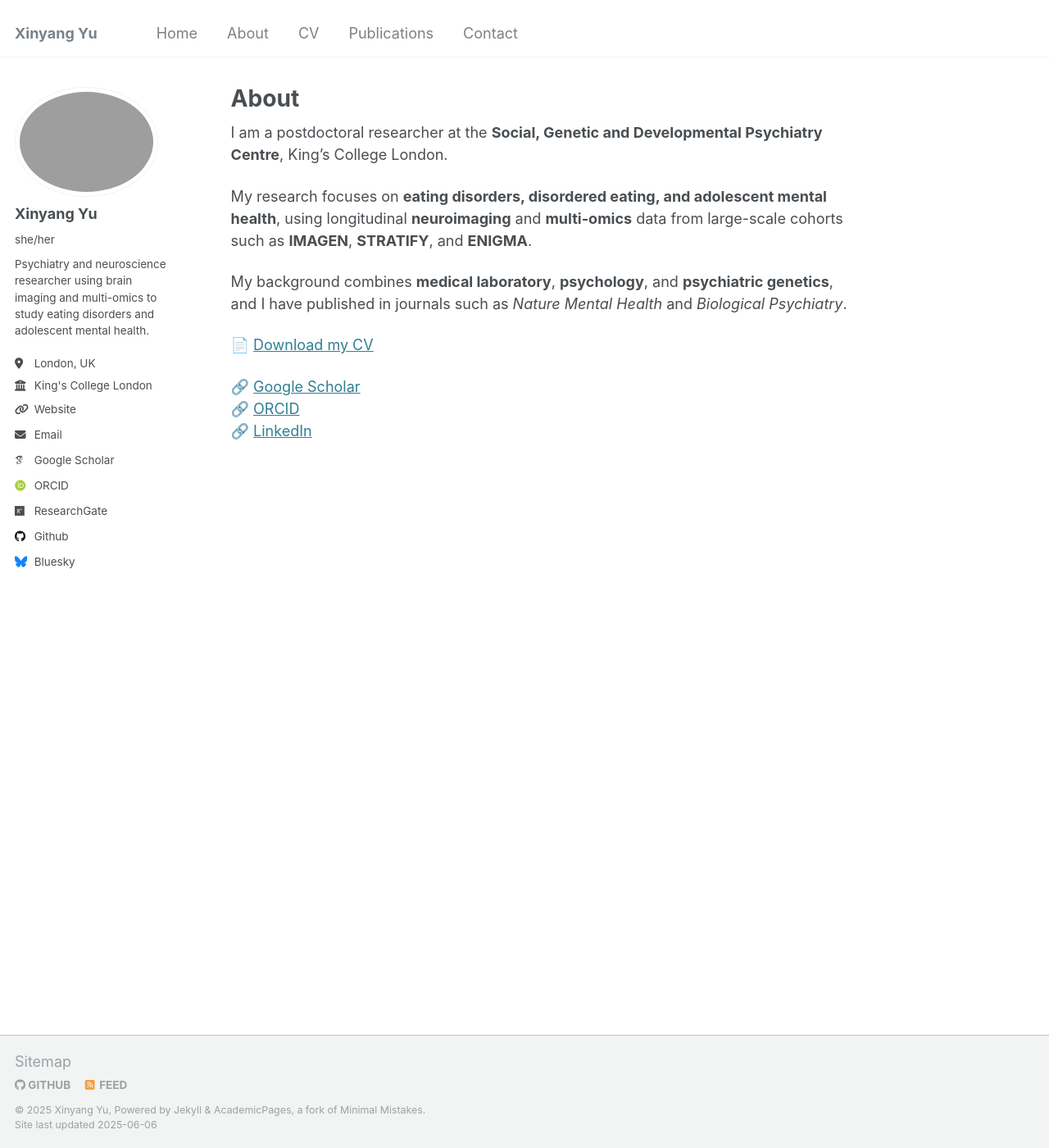
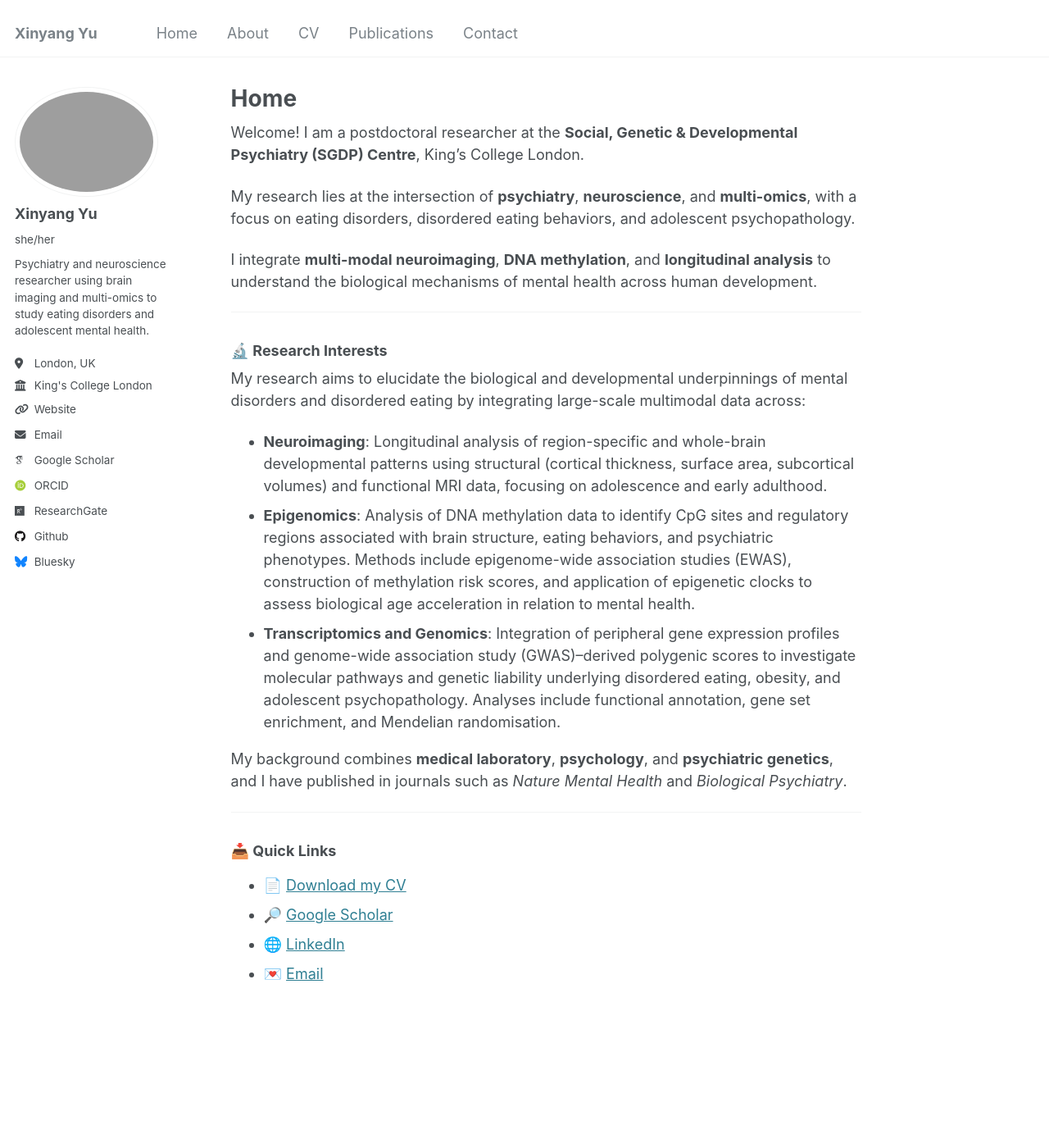
Before and after one commit to XinyangYu918/XinyangYu918.github.io, a Jekyll site: the page built from _pages/about.md, in a window 1280 px wide and 1400 px high. Shown: the whole window at 82% size. Built offline with Jekyll 4.4.1, drawn with Linux system fonts in a browser that asks for light colours; some web fonts are replaced.

Commit message:
Update about.md

```diff
--- a/_pages/about.md
+++ b/_pages/about.md
@@ -1,17 +1,31 @@
 ---
-title: "About"
-permalink: /about/
+title: "Home"
+permalink: /
 author_profile: true
 ---
 
-I am a postdoctoral researcher at the **Social, Genetic and Developmental Psychiatry Centre**, King’s College London.
+Welcome! I am a postdoctoral researcher at the **Social, Genetic & Developmental Psychiatry (SGDP) Centre**, King’s College London.
 
-My research focuses on **eating disorders, disordered eating, and adolescent mental health**, using longitudinal **neuroimaging** and **multi-omics** data from large-scale cohorts such as **IMAGEN**, **STRATIFY**, and **ENIGMA**.
+My research lies at the intersection of **psychiatry**, **neuroscience**, and **multi-omics**, with a focus on eating disorders, disordered eating behaviors, and adolescent psychopathology.
+
+I integrate **multi-modal neuroimaging**, **DNA methylation**, and **longitudinal analysis** to understand the biological mechanisms of mental health across human development.
+
+---
+
+### 🔬 Research Interests
+
+My research aims to elucidate the biological and developmental underpinnings of mental disorders and disordered eating by integrating large-scale multimodal data across:
+
+- **Neuroimaging**: Longitudinal analysis of region-specific and whole-brain developmental patterns using structural (cortical thickness, surface area, subcortical volumes) and functional MRI data, focusing on adolescence and early adulthood.
+- **Epigenomics**: Analysis of DNA methylation data to identify CpG sites and regulatory regions associated with brain structure, eating behaviors, and psychiatric phenotypes. Methods include epigenome-wide association studies (EWAS), construction of methylation risk scores, and application of epigenetic clocks to assess biological age acceleration in relation to mental health.
+- **Transcriptomics and Genomics**: Integration of peripheral gene expression profiles and genome-wide association study (GWAS)–derived polygenic scores to investigate molecular pathways and genetic liability underlying disordered eating, obesity, and adolescent psychopathology. Analyses include functional annotation, gene set enrichment, and Mendelian randomisation.
 
 My background combines **medical laboratory**, **psychology**, and **psychiatric genetics**, and I have published in journals such as *Nature Mental Health* and *Biological Psychiatry*.
 
-📄 [Download my CV](../files/CV_Xinyang%20Yu.pdf)
+---
+### 📥 Quick Links
 
-🔗 [Google Scholar](https://scholar.google.com/citations?user=TgcVltEAAAAJ&hl=en)
-🔗 [ORCID](https://orcid.org/0000-0001-8026-4839)
-🔗 [LinkedIn](https://www.linkedin.com/in/xinyang-yu-75558b128/)
+- 📄 [Download my CV](../files/CV_Xinyang%20Yu.pdf)
+- 🔎 [Google Scholar](https://scholar.google.com/citations?user=TgcVltEAAAAJ&hl=en)
+- 🌐 [LinkedIn](https://www.linkedin.com/in/xinyang-yu-75558b128/)
+- 💌 [Email](mailto:xinyang.1.yu@kcl.ac.uk)
```
